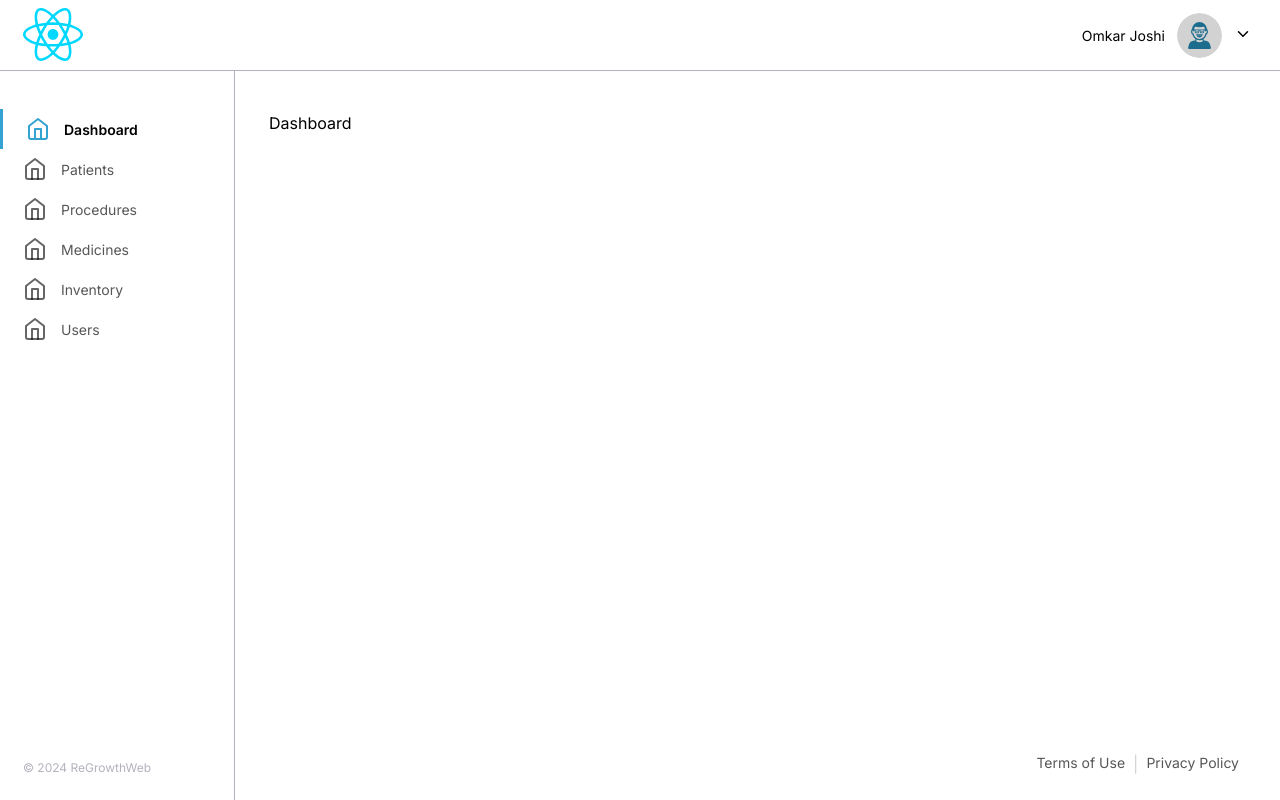
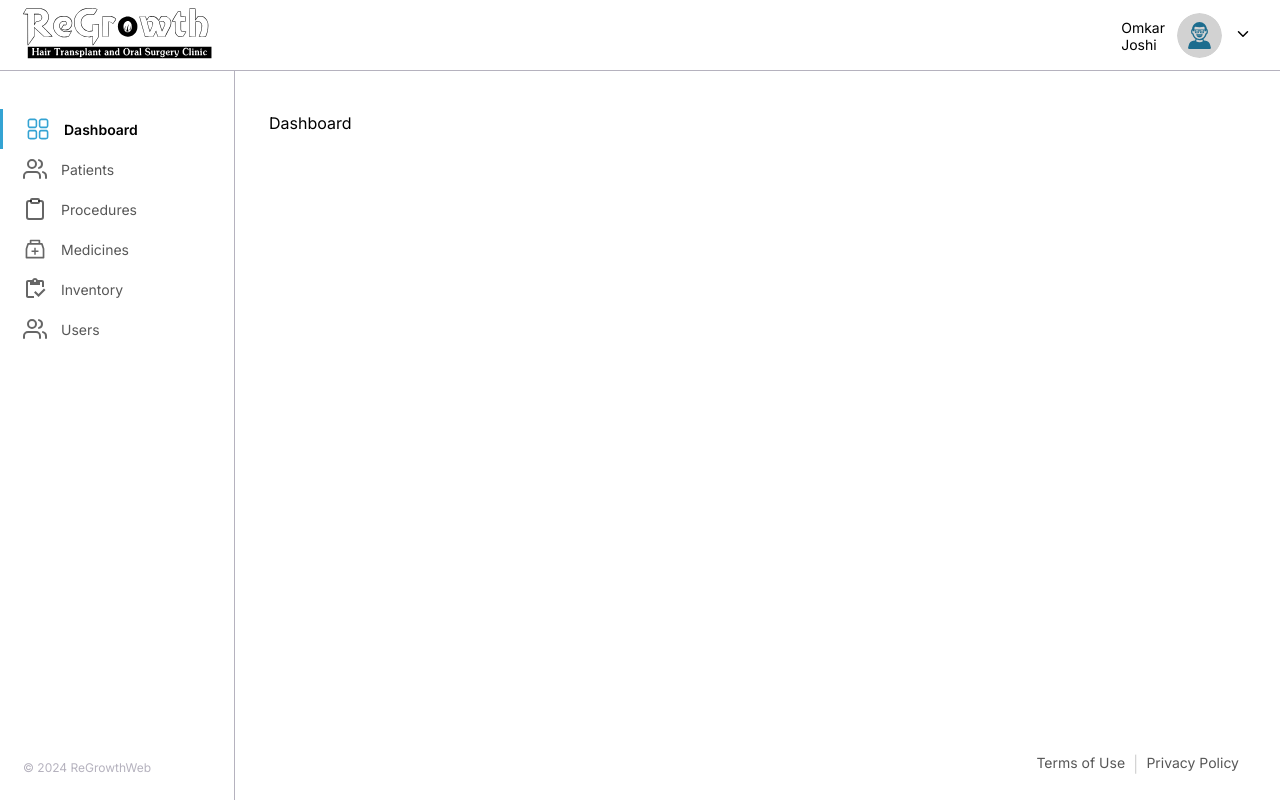
Before and after one commit to AniketLokare/DentalClinicWebApp, a React (Vite) app: page / in a window 1280 px wide. Built offline with nearby package versions, Linux system fonts and the light colour scheme.

Commit message:
Feat: added UI changes ( updated icons, added list icons )

```diff
--- a/src/assets/index.ts
+++ b/src/assets/index.ts
@@ -1,4 +1,5 @@
 import AvatarIcon from './images/avatar.svg';
 import ReactIcon from './images/react.svg';
+import regrowthIcon from './images/regrowth.svg';
 
-export { AvatarIcon, ReactIcon };
+export { AvatarIcon, ReactIcon, regrowthIcon };
--- a/src/components/Icon/iconMappings.ts
+++ b/src/components/Icon/iconMappings.ts
@@ -81,6 +81,10 @@ import {
   SiHelm,
   SiMicrosoftteams,
 } from 'react-icons/si';
+import {
+  FcBusinessman,
+  FcBusinesswoman,
+} from 'react-icons/fc';
 
 export type IconMappingKeys = keyof typeof iconMapping;
 
@@ -159,6 +163,8 @@ const iconMapping = {
   done: MdDoneAll,
   cloud: CiCloud,
   activity: BsActivity,
+  businessman: FcBusinessman,
+  businesswoman: FcBusinesswoman,
 } as const;
 
 export const getIcon = (iconValue: IconMappingKeys) => {
--- a/src/components/Table/Actions.tsx
+++ b/src/components/Table/Actions.tsx
@@ -1,5 +1,5 @@
 import React from 'react';
-import { FiArrowRight, FiEdit3, FiTrash2 } from 'react-icons/fi';
+import { FiArrowRight, FiEdit3, FiPlus, FiTrash2 } from 'react-icons/fi';
 import { AURO_METAL, PRIMARY_BLUE } from 'src/constants/colors';
 import ActionsContainer from 'src/components/Table/ActionsContainer';
 import Box from '@mui/material/Box';
@@ -10,6 +10,7 @@ import Typography from '@mui/material/Typography';
 import { SxProps } from '@mui/system/styleFunctionSx';
 
 type ActionsProps = {
+  onAddClick?: () => void;
   onEditClick?: () => void;
   onDeleteClick?: () => void;
   onViewDetails?: () => void;
@@ -20,6 +21,7 @@ type ActionsProps = {
 };
 
 export const Actions: React.FC<ActionsProps> = ({
+  onAddClick,
   onEditClick,
   onDeleteClick,
   onViewDetails,
@@ -37,6 +39,18 @@ export const Actions: React.FC<ActionsProps> = ({
       ...sxContainer,
     }}
   >
+    {onAddClick && (
+          <Tooltip title="Add" arrow>
+            <IconButton
+              size="small"
+              sx={{ marginRight: '35px' }}
+              onClick={onAddClick}
+            >
+              <FiPlus cursor="pointer" color={AURO_METAL} size={18} />
+            </IconButton>
+          </Tooltip>
+        )}
+
     {onEditClick && (
       <Tooltip title="Edit" arrow>
         <IconButton
--- a/src/pages/Layout/Header/index.tsx
+++ b/src/pages/Layout/Header/index.tsx
@@ -3,7 +3,7 @@ import { EllipsesDropdown, EllipsesDropdownOptions } from 'src/components';
 import Avatar from '@mui/material/Avatar';
 import Box from '@mui/material/Box';
 import Typography from '@mui/material/Typography';
-import { AvatarIcon, ReactIcon } from 'src/assets';
+import { AvatarIcon, regrowthIcon } from 'src/assets';
 import { BLACK } from 'src/constants/colors';
 
 import './Header.scss';
@@ -41,7 +41,7 @@ const Header: React.FC = () => {
     <Box className="header">
       <Box className="logo">
         {' '}
-        <img src={ReactIcon} alt="logo" width="auto" height="auto" />
+        <img src={regrowthIcon} alt="logo" width="auto" height="auto" />
       </Box>
       <Box className="headerContent">
         <Box sx={{ display: 'flex', alignItems: 'center' }}>
@@ -61,7 +61,7 @@ const Header: React.FC = () => {
             </Typography>
             <Avatar
               alt="Omkar Joshi"
-              sx={{ height: '45px', width: '45px', marginRight: '12px' }}
+              sx={{ height: '45px', width: '45px', marginRight: '12px',  }}
               src={AvatarIcon}
             />
             <EllipsesDropdown
--- a/src/pages/Layout/LeftPanel/LeftPanelData.tsx
+++ b/src/pages/Layout/LeftPanel/LeftPanelData.tsx
@@ -1,5 +1,7 @@
-import React from 'react';
-import { FiHome } from 'react-icons/fi';
+import { AiOutlineMedicineBox } from 'react-icons/ai';
+import { FiClipboard, FiUsers } from 'react-icons/fi';
+import { MdOutlineInventory } from 'react-icons/md';
+import { RxDashboard } from 'react-icons/rx';
 import {
   DASHBOARD_PATH,
   INVENTORY,
@@ -12,32 +14,32 @@ import {
 export const globalOptions = [
   {
     title: 'Dashboard',
-    icon: <FiHome size="24px" />,
+    icon: <RxDashboard size="24px" />,
     route: DASHBOARD_PATH,
   },
   {
     title: 'Patients',
-    icon: <FiHome size="24px" />,
+    icon: <FiUsers size="24px" />,
     route: PATIENTS,
   },
   {
     title: 'Procedures',
-    icon: <FiHome size="24px" />,
+    icon: <FiClipboard size="24px" />,
     route: PROCEDURES,
   },
   {
     title: 'Medicines',
-    icon: <FiHome size="24px" />,
+    icon: <AiOutlineMedicineBox size="24px" />,
     route: MEDICINES,
   },
   {
     title: 'Inventory',
-    icon: <FiHome size="24px" />,
+    icon: <MdOutlineInventory size="24px" />,
     route: INVENTORY,
   },
   {
     title: 'Users',
-    icon: <FiHome size="24px" />,
+    icon: <FiUsers size="24px" />,
     route: USERS,
   },
 ];
--- a/src/pages/Patients/index.tsx
+++ b/src/pages/Patients/index.tsx
@@ -10,11 +10,13 @@ import {
   Actions,
   Snackbar,
   LoadingBackdrop,
+  Icon,
 } from 'src/components';
 import { listPatientsBreadcrumbLinks, patientsTableColumns } from './constants';
 import { useNavigate } from 'react-router-dom';
 import {
   getEditPatientRoute,
+  getEditProcedureRoute,
   getViewPatientPath,
   NEW_PATIENT_PATH,
 } from 'src/constants/paths';
@@ -76,6 +78,18 @@ const Patients: React.FC = (): JSX.Element => {
 
   const patientsTableColumnsWithActions = useMemo(
     () => [
+      {
+        id: 'avatar',
+        cell: ({ row }) => {
+          const patientValues = row.original;
+          // Determine the appropriate icon or avatar based on gender
+          const icon =
+            patientValues.patientGender === 'male' ? 'businessman' : 'businesswoman';
+          return (
+            <Icon icon={icon} size="30px" />
+          );
+        },
+      },
       ...patientsTableColumns,
       {
         header: 'Registration Date',
@@ -91,6 +105,9 @@ const Patients: React.FC = (): JSX.Element => {
 
           return (
             <Actions
+              onAddClick={ ( ) => {
+                navigate(getEditProcedureRoute(patientValues.id));
+              }}
               onEditClick={() => {
                 navigate(getEditPatientRoute(patientValues.id));
               }}
--- a/src/pages/Users/AddEdit/Form.tsx
+++ b/src/pages/Users/AddEdit/Form.tsx
@@ -2,6 +2,7 @@ import React from 'react';
 import Stack from '@mui/material/Stack';
 import { FormInput } from 'src/components';
 import { useFormContext } from 'react-hook-form';
+import { userRoleProps } from '../constants';
 
 const UserForm: React.FC = (): JSX.Element => {
   const {
@@ -38,6 +39,8 @@ const UserForm: React.FC = (): JSX.Element => {
       <FormInput
         name="role"
         label="Role"
+        type="select"
+        menuItems={userRoleProps}
         control={control}
         placeholder="Enter user's role"
         error={errors.role?.message}
--- a/src/pages/Users/constants.ts
+++ b/src/pages/Users/constants.ts
@@ -1,6 +1,6 @@
-import { ColumnDef } from "@tanstack/react-table";
-import { USERS } from "src/constants/paths";
-import {  object as yupObject, number, ObjectSchema, string } from "yup";
+import { ColumnDef } from '@tanstack/react-table';
+import { USERS } from 'src/constants/paths';
+import { object as yupObject, number, ObjectSchema, string } from 'yup';
 
 export const listUsersBreadcrumbLinks = [
   {
@@ -20,6 +20,18 @@ export const getAddEditBreadCrumbLinks = (isEdit = false) => [
   },
 ];
 
+export const userRoleProps = [
+  {
+    menuItemLabel: 'Admin',
+    menuItemValue: 'admin',
+    menuItemId: 'admin'
+  },
+  {
+    menuItemLabel: 'User',
+    menuItemValue: 'user',
+    menuItemId: 'user'
+  },
+];
 
 export const usersTableColumns: ColumnDef<User, string>[] = [
   {
--- a/src/pages/Users/index.tsx
+++ b/src/pages/Users/index.tsx
@@ -20,6 +20,7 @@ import { useDeleteUser, useGetUsersList } from 'src/hooks/useUser';
 import useDeleteConfirmationModal from 'src/hooks/useDelete';
 import { getEditUserRoute, NEW_USER_PATH } from 'src/constants/paths';
 import { useNavigate } from 'react-router-dom';
+import { FiUser } from 'react-icons/fi';
 
 const Users: React.FC = (): React.ReactElement => {
   const navigate = useNavigate();
@@ -71,6 +72,14 @@ const Users: React.FC = (): React.ReactElement => {
 
   const usersTableColumnsWithActions = useMemo(
     () => [
+      {
+        id: 'avatar',
+        cell: () => {
+          return (
+            <FiUser size="20px" />
+          );
+        },
+      },
       ...usersTableColumns,
       {
         id: 'actions',
```
Also changed, not shown: src/assets/images/regrowth.svg (added).
